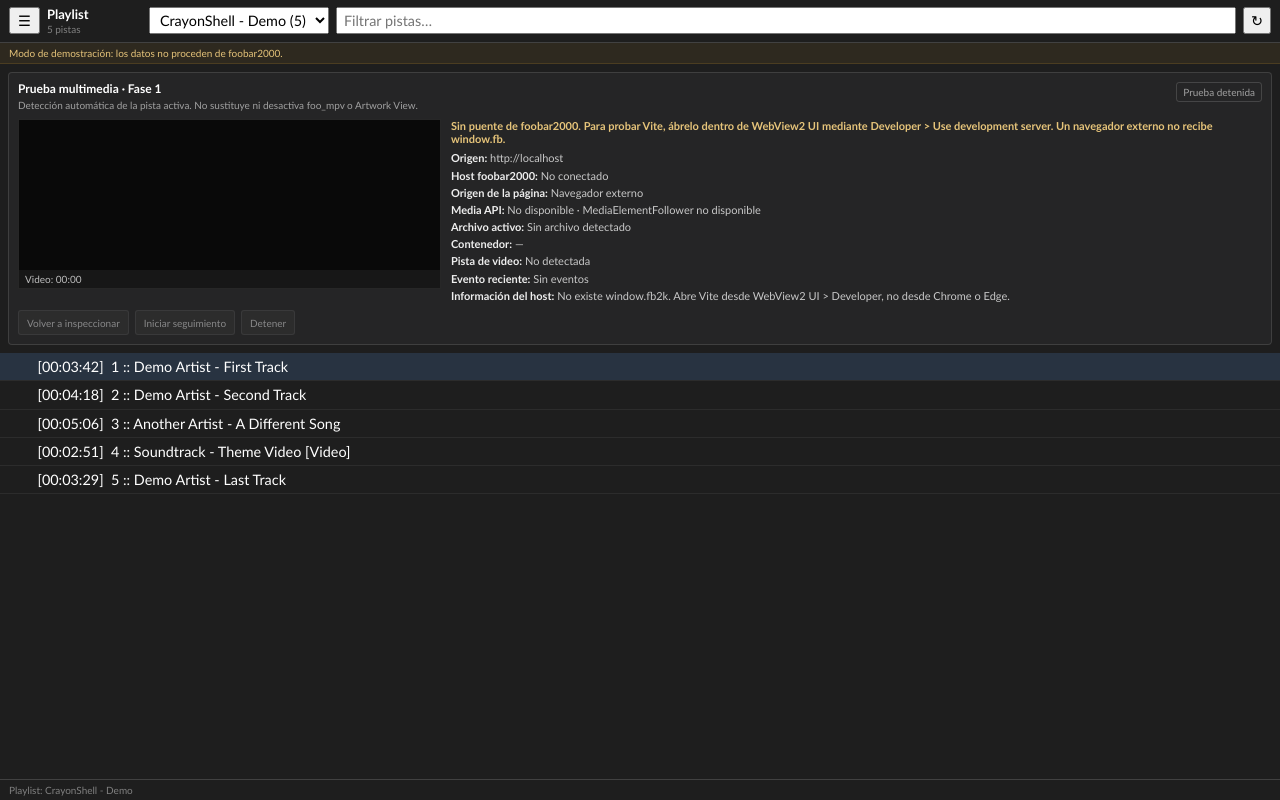
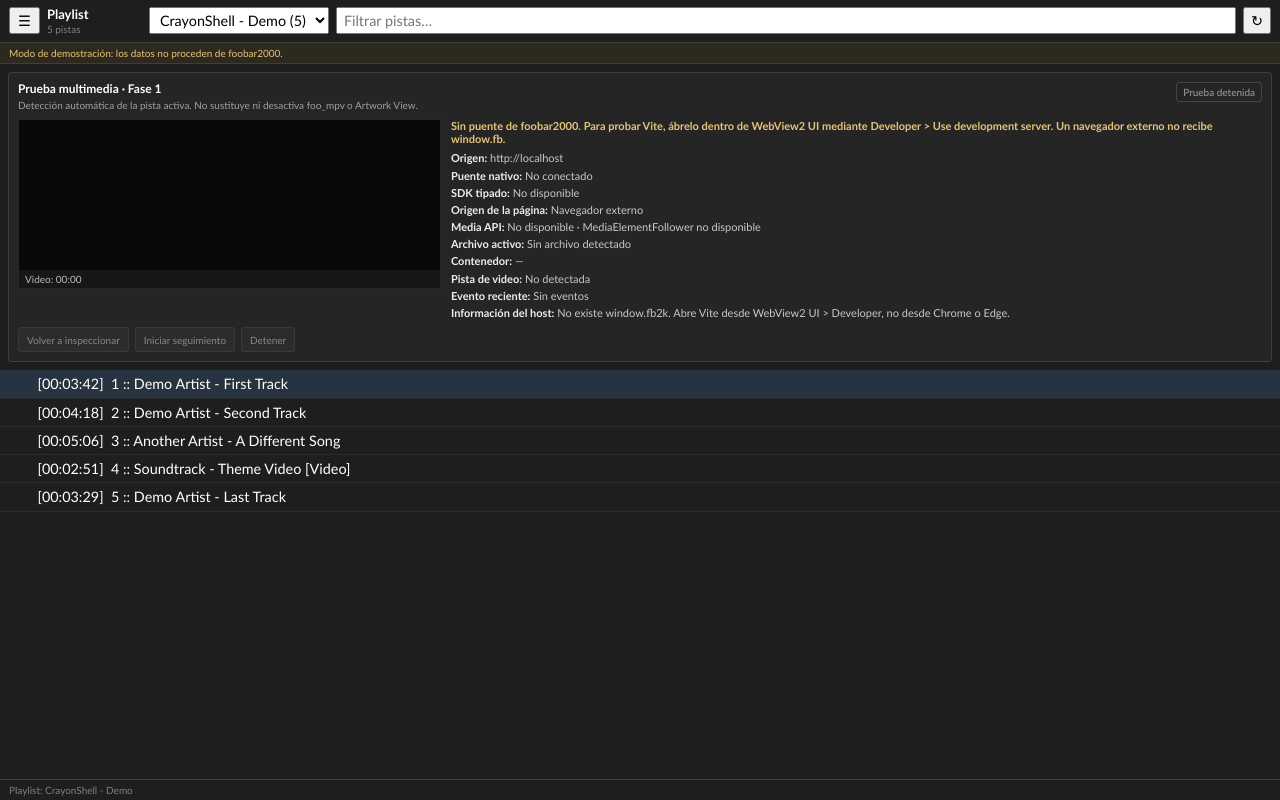
Before and after one commit to mhz698a/fb2k-CrayonShell, a React (Vite) app: page / in a window 1280 px wide. Built offline with nearby package versions, Linux system fonts and the light colour scheme.

Commit message:
Report native bridge and typed SDK separately

```diff
--- a/src/components/MediaPlaybackProbe.jsx
+++ b/src/components/MediaPlaybackProbe.jsx
@@ -354,8 +354,11 @@ export default function MediaPlaybackProbe() {
                 <div className="media-probe-details">
                     <div className="media-probe-status">{status}</div>
                     <div><b>Origen:</b> {environment?.origin || 'Consultando…'}</div>
-                    <div><b>Host foobar2000:</b> {environment
+                    <div><b>Puente nativo:</b> {environment
                         ? (environment.hasHostBridge ? 'Conectado' : 'No conectado')
+                        : 'Consultando…'}</div>
+                    <div><b>SDK tipado:</b> {environment
+                        ? (environment.hasSdkFacade ? 'Enlazado al puente' : 'No disponible')
                         : 'Consultando…'}</div>
                     <div><b>Origen de la página:</b> {environment?.source || '—'}
                         {environment?.templateName || environment?.activeTemplateName
```
